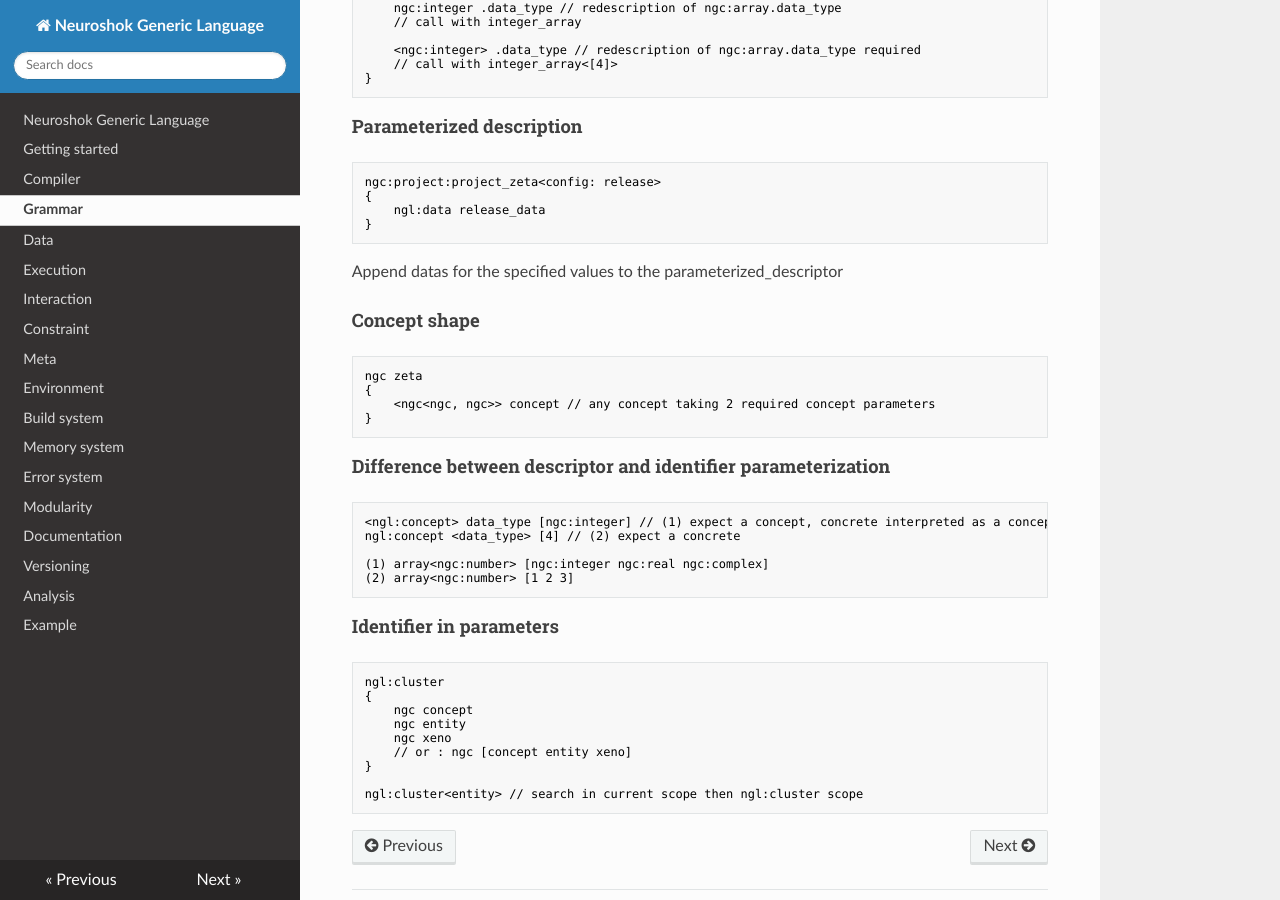
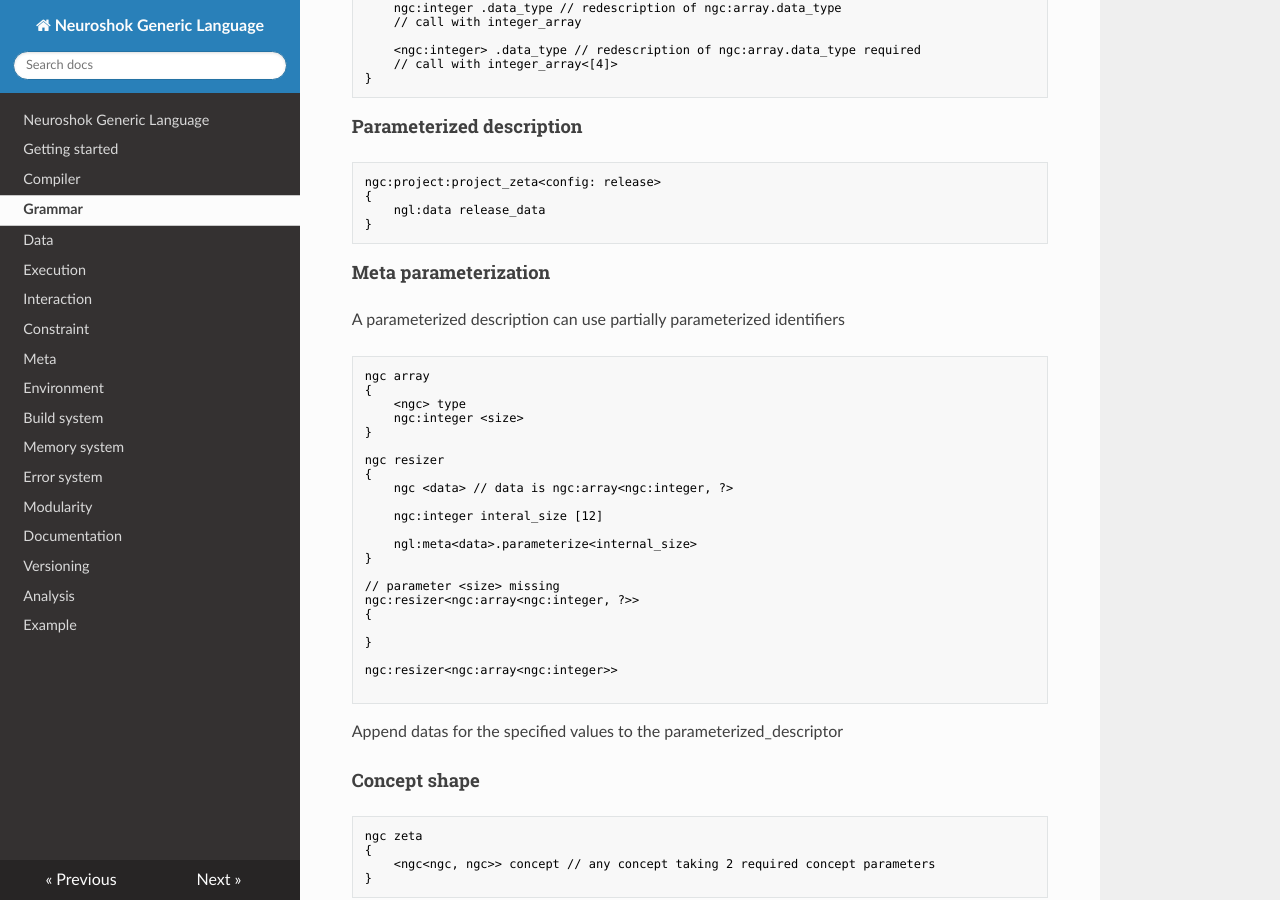
Before and after one commit to neuroshok/ngl, an MkDocs documentation site: the page built from doc/learn/[03] Grammar.md, in a window 1280 px wide and 900 px high, scrolled down 1845 px. Built offline with MkDocs 1.6.1, drawn with Linux system fonts in a browser that asks for light colours.

Commit message:
[update] add meta parameterization

`````diff
--- a/doc/learn/[03] Grammar.md
+++ b/doc/learn/[03] Grammar.md
@@ -107,6 +107,36 @@ ngc:project:project_zeta<config: release>
 }
 ```
 
+#### Meta parameterization
+
+A parameterized description can use partially parameterized identifiers
+
+````
+ngc array
+{
+    <ngc> type
+    ngc:integer <size>
+}
+
+ngc resizer
+{
+    ngc <data> // data is ngc:array<ngc:integer, ?>
+
+    ngc:integer interal_size [12]
+
+    ngl:meta<data>.parameterize<internal_size>
+}
+
+// parameter <size> missing
+ngc:resizer<ngc:array<ngc:integer, ?>>
+{
+
+}
+
+ngc:resizer<ngc:array<ngc:integer>>
+
+````
+
 Append datas for the specified values to the parameterized_descriptor
 
 #### Concept shape
`````
